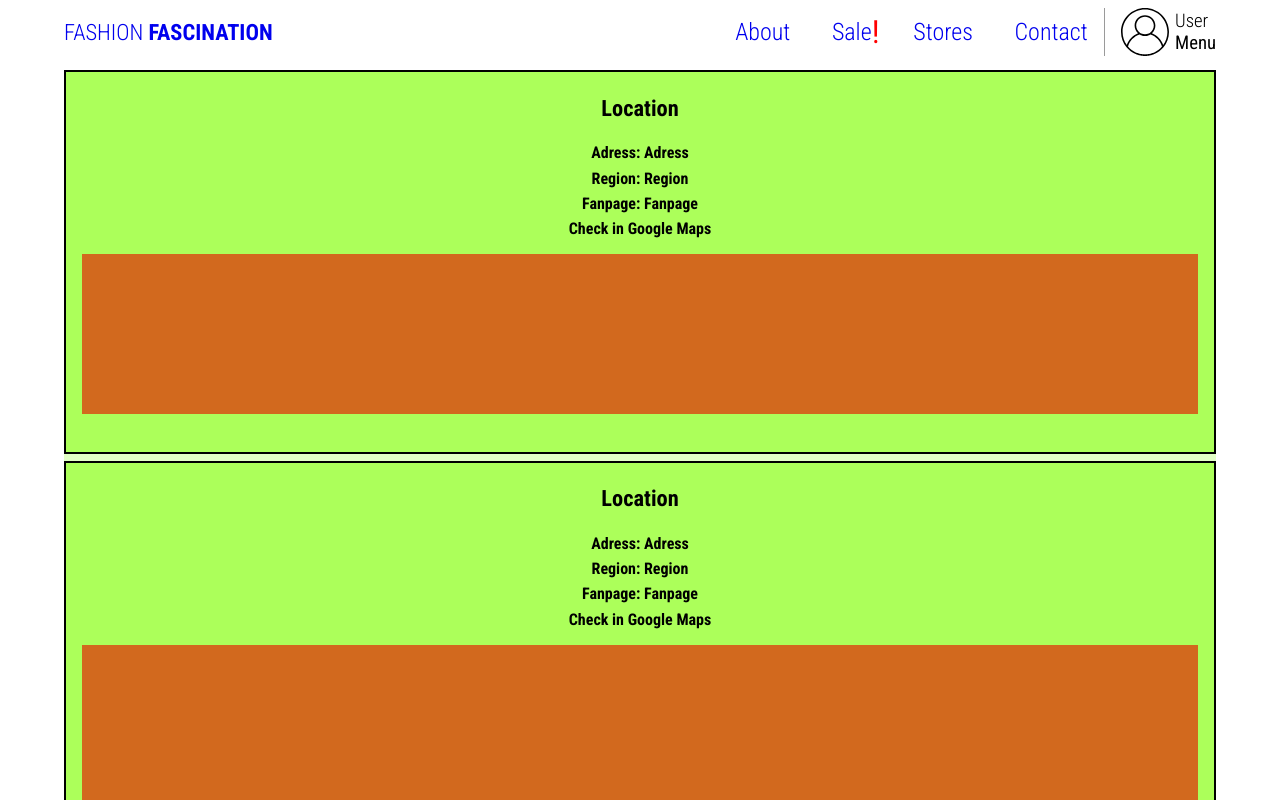
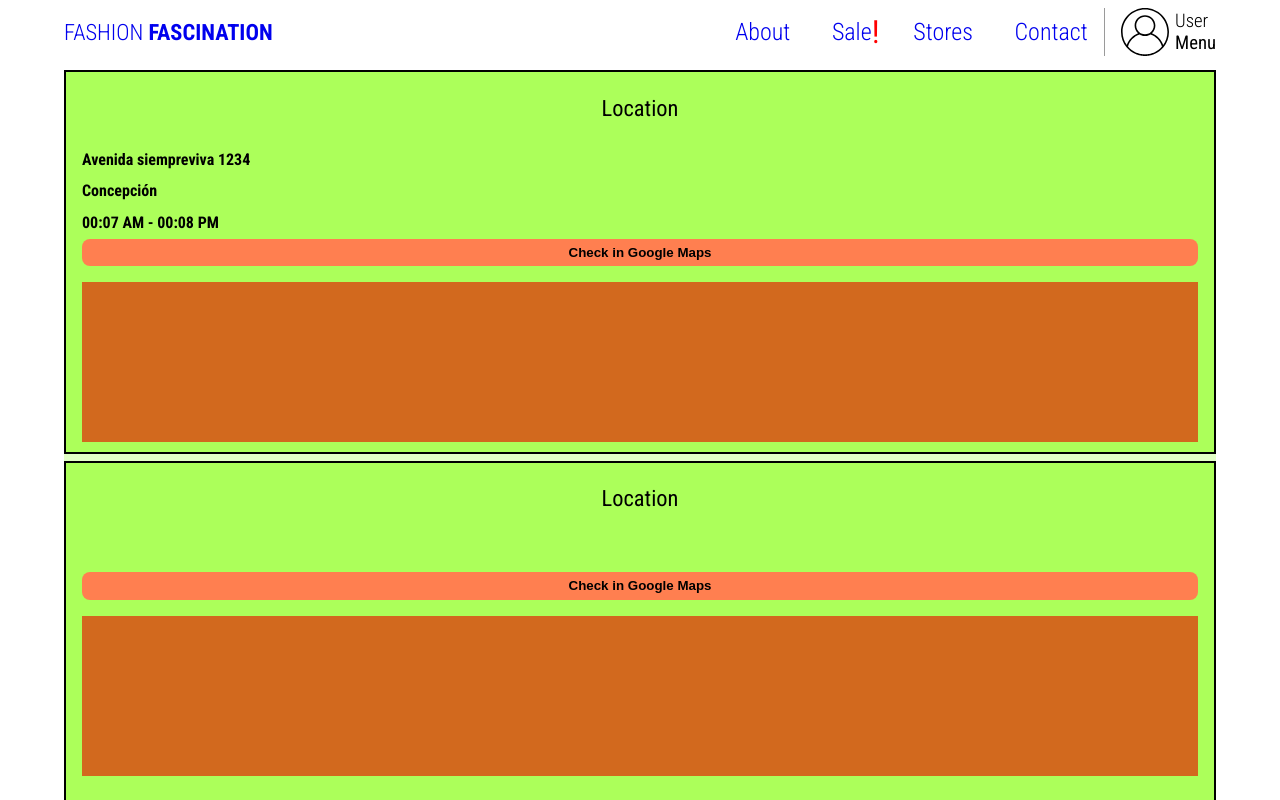
Before and after one commit to MarcelNDG/Fashion-2, a React (Create React App) app: page /stores in a window 1280 px wide. Built offline with nearby package versions, Linux system fonts and the light colour scheme.

Commit message:
Store props done

```diff
--- a/src/App.css
+++ b/src/App.css
@@ -412,9 +412,17 @@ footer{
   border: solid #000 2px;
 }
 
+.storeAdressContainer{
+  display: flex;
+  flex-direction: column;
+  text-align: left;
+  justify-content: center;
+}
+
 .store h3{
   font-size: 1.4rem;
   margin-top: 0.4rem;
+  font-weight: normal;
 
 }
 .store h4{
@@ -423,6 +431,16 @@ footer{
 
 .store p{
   text-align: left;
+}
+
+.storeMapBtn{
+  cursor: pointer;
+  background-color: coral;
+  display: inline-block;
+  border: none;
+  padding: 0.4rem;
+  border-radius: 8px;
+  font-weight: bold;
 }
 
 .storeImgPLaceholder{
--- a/src/components/Store.js
+++ b/src/components/Store.js
@@ -1,15 +1,15 @@
 import React from 'react'
 
-const Store = () => {
+const Store = ({adress, region, schedule}) => {
     return (
         <div className='store'>
             <div className='storeData'>
                 <h3>Location</h3>
-                <div>
-                    <h4>Adress: Adress</h4>
-                    <h4>Region: Region</h4>
-                    <h4>Fanpage: Fanpage</h4>
-                    <h4>Check in Google Maps</h4>
+                <div className='storeAdressContainer'>
+                    <h4>{adress}</h4>
+                    <h4>{region}</h4>
+                    <h4>{schedule}</h4>
+                    <button className='storeMapBtn'>Check in Google Maps</button>
                 </div>
                 <div className='storeImgPLaceholder'></div>
 
--- a/src/components/StoreList.js
+++ b/src/components/StoreList.js
@@ -6,7 +6,7 @@ const StoreList = () => {
     return (
         <div className='storeList'>
             <div className='storeContainer'>
-                <Store />
+                <Store adress={'Avenida siempreviva 1234'} region={'Concepción'} schedule={'00:07 AM - 00:08 PM'}/>
                 <Store />
                 <Store />
 
```
